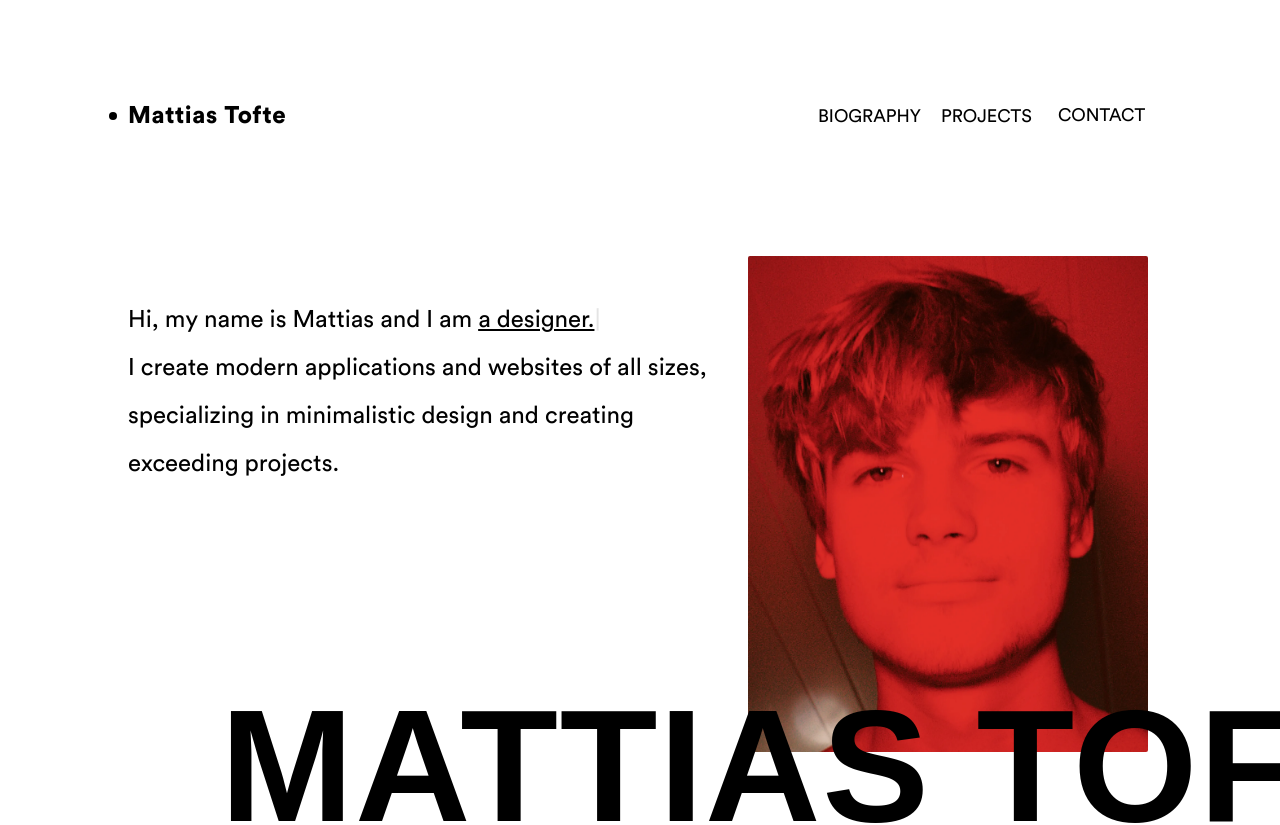
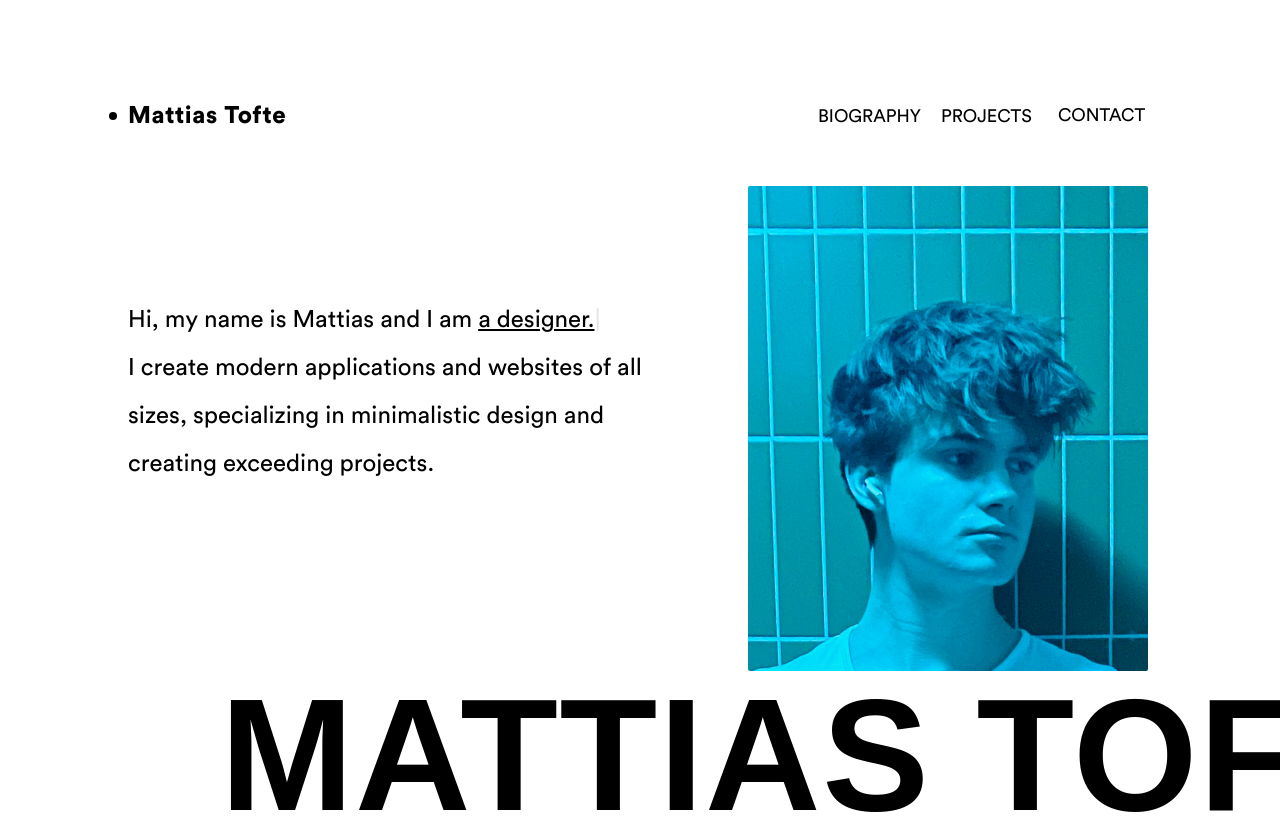
Before and after one commit to mattiastofte/mattiastofte-dev, a Next.js app: page / in a window 1280 px wide. Shown: the top 825 px of the page. Built offline with nearby package versions, Linux system fonts and the light colour scheme; a web font is replaced by a local one.

Commit message:
New picture of me

```diff
--- a/src/components/sections/Introduction.tsx
+++ b/src/components/sections/Introduction.tsx
@@ -52,8 +52,8 @@ export default function Introduction() {
 
   return (
     <div className="bg-white">
-      <div className="w-full flex flex-row px-[8rem]">
-        <div className="w-2/3 flex flex-col pr-20 text-black">
+      <div className="w-full flex flex-row px-[8rem] justify-between">
+        <div className="w-7/12 flex flex-col pr-20 text-black">
           <p
             className="font-circular-std font-regular text-2xl leading-[3rem] mt-10"
             data-scroll
@@ -66,15 +66,15 @@ export default function Introduction() {
           </p>
         </div>
         <div
-          className="w-1/3 flex flex-row items-center justify-end mr-1"
+          className="w-5/12 flex flex-row items-center justify-end mr-1"
           data-scroll
         >
           <Image
-            src="/images/mattias.webp"
+            src="/images/me.png"
             width={500}
             height={500}
             alt="me"
-            className="max-w-[400px] rounded-sm"
+            className="max-w-[400px] rounded-sm translate-y-[-70px]"
           />
         </div>
       </div>
```
